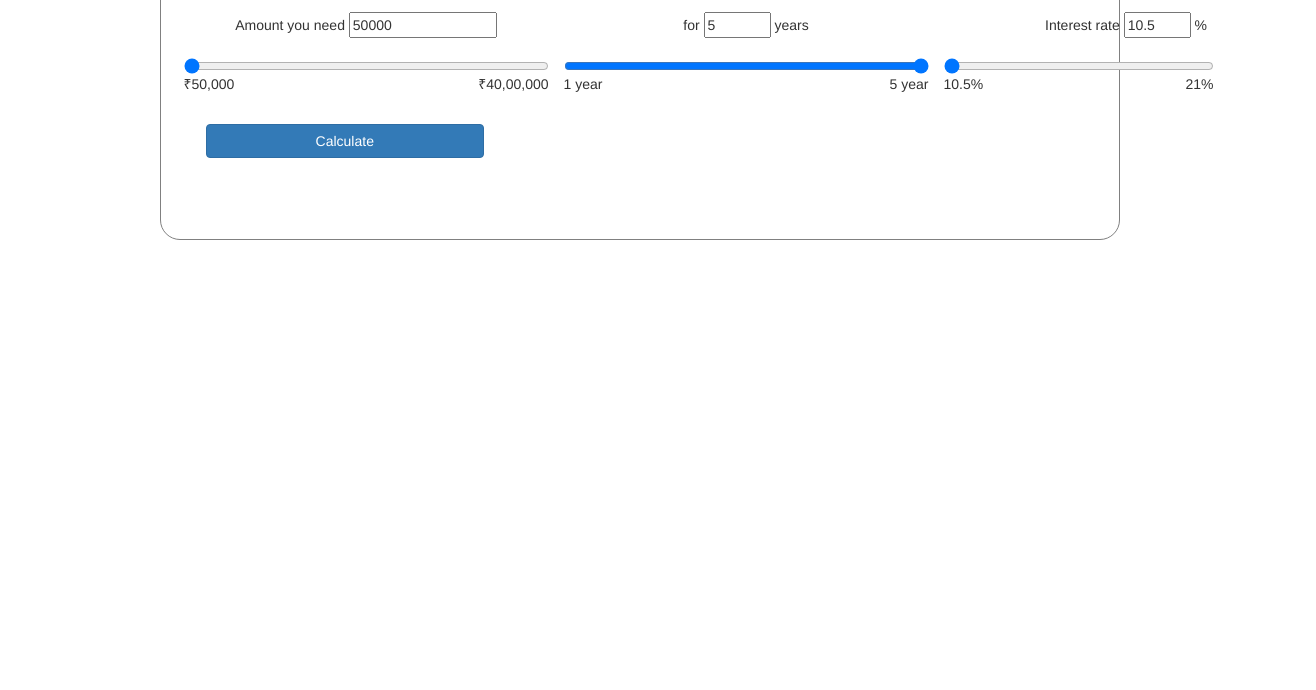
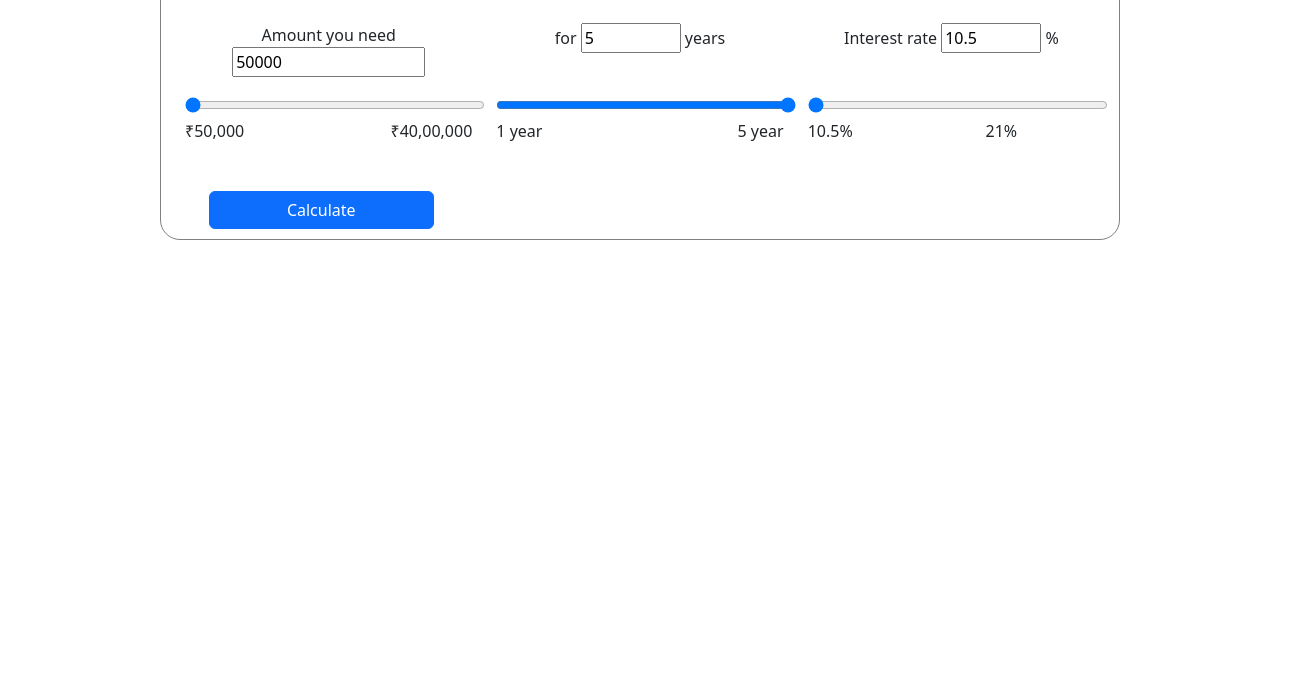
Before and after one commit to pritijagta/EMI-Calculator, a website: page index.html in a window 1280 px wide. Shown: the part 110-800 px from the top of the page, 1316 px wide, since content can reach past the window. Drawn offline with nearby package versions, Linux system fonts and the light colour scheme.

Commit message:
Update index.html

```diff
--- a/index.html
+++ b/index.html
@@ -6,7 +6,8 @@
     <title>EMI Calculator</title>
     <link rel="stylesheet" href="node_modules/bootstrap-icons/font/bootstrap-icons.css">
     <link rel="stylesheet" href="node_modules/bootstrap/dist/css/bootstrap.css">
-    <link rel="stylesheet" href="https://maxcdn.bootstrapcdn.com/bootstrap/3.2.0/css/bootstrap.min.css">
+    <link href="https://cdn.jsdelivr.net/npm/bootstrap@5.3.2/dist/css/bootstrap.min.css" rel="stylesheet" integrity="sha384-T3c6CoIi6uLrA9TneNEoa7RxnatzjcDSCmG1MXxSR1GAsXEV/Dwwykc2MPK8M2HN" crossorigin="anonymous">
+    <script src="https://cdn.jsdelivr.net/npm/bootstrap@5.3.2/dist/js/bootstrap.bundle.min.js" integrity="sha384-C6RzsynM9kWDrMNeT87bh95OGNyZPhcTNXj1NW7RuBCsyN/o0jlpcV8Qyq46cDfL" crossorigin="anonymous"></script>
     <style>
        .inputrange
        {
```
